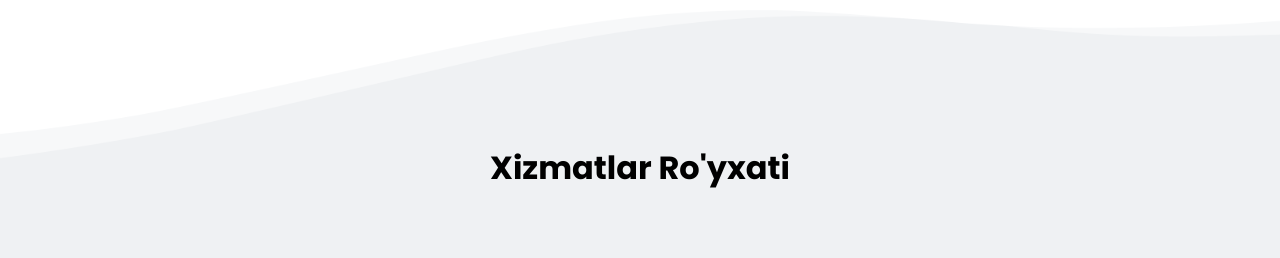
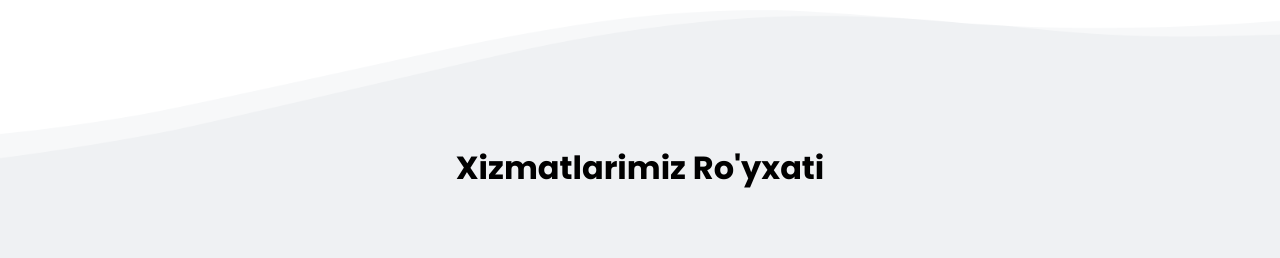
Before and after one commit to mu7affarmirzo/itunisoft_hybrid, a Django app: template core/templates/core_pages/home.html in a window 1280 px wide. Shown: the part 1621-1879 px from the top of the page. Run offline with Django 4.2, Linux system fonts and the light colour scheme; the template is opened without the code that fills it, so the values that code supplies are empty; some libraries are stand-ins or nearby versions.

Commit message:
translations one more time

```diff
--- a/core/templates/core_pages/home.html
+++ b/core/templates/core_pages/home.html
@@ -235,7 +235,7 @@
 
     <section id="services-section" class="services padding-150">
         <div class="services-inner">
-            <h1 class="section-big-text about_animation invisible">{% trans "Xizmatlar ro'yxati" %}</h1>
+            <h1 class="section-big-text about_animation invisible">{% trans "Xizmatlarimiz ro'yxati" %}</h1>
 
             <div class="portfolio-grid padding-150">
                 <div class="grid-items about_animation invisible">
```
